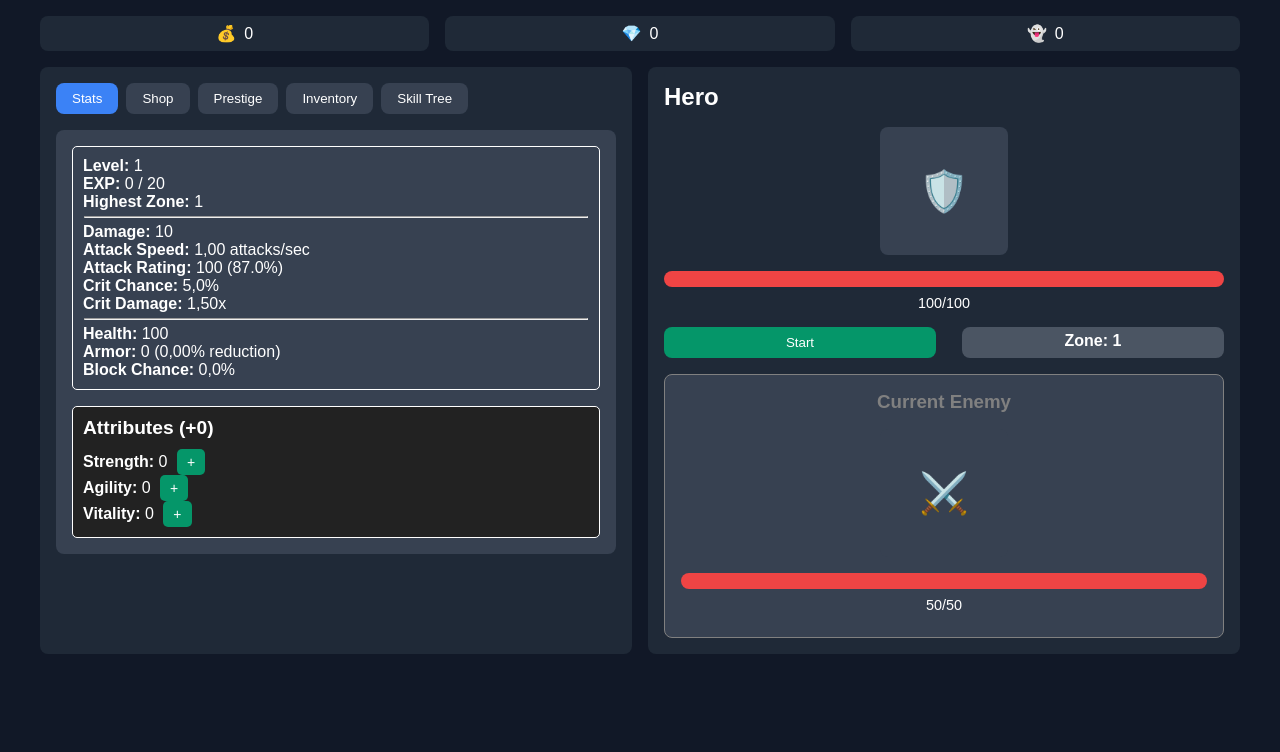
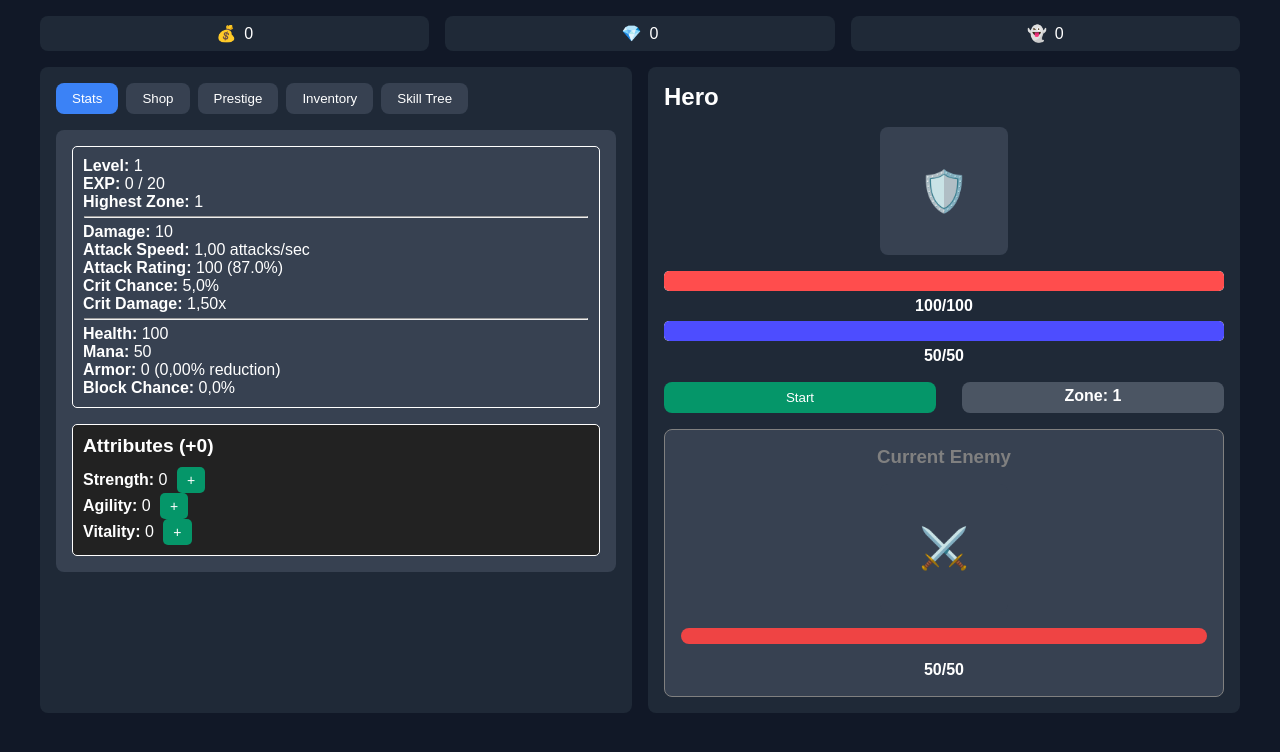
Before and after one commit to diesffs/endless, a plain HTML site: page index.html in a window 1280 px wide. Drawn offline with Linux system fonts and the light colour scheme.

Commit message:
mana, regen

```diff
--- a/game.js
+++ b/game.js
@@ -10,6 +10,7 @@ class Game {
     this.currentEnemy = null;
     this.zone = 1;
     this.lastPlayerAttack = Date.now();
+    this.lastRegen = Date.now();
   }
 
   incrementZone() {
@@ -25,6 +26,7 @@ class Game {
 
   resetAllHealth() {
     hero.stats.currentHealth = hero.stats.maxHealth;
+    hero.stats.currentMana = hero.stats.maxMana;
     updatePlayerHealth();
     this.currentEnemy.resetHealth();
     updateEnemyHealth();
@@ -45,6 +47,12 @@ class Game {
     playerAttack(this, currentTime);
     enemyAttack(this, currentTime);
 
+    // Regenerate health and mana every second
+    if (currentTime - this.lastRegen >= 1000) {
+      hero.regenerate();
+      this.lastRegen = currentTime;
+    }
+
     // Only update Prestige UI after zone progression
     if (this.zoneChanged) {
       this.zoneChanged = false; // Reset flag
@@ -55,6 +63,7 @@ class Game {
       saveGame();
     }
   }
+
   toggle() {
     this.gameStarted = !this.gameStarted;
 
@@ -69,6 +78,7 @@ class Game {
       this.currentEnemy = new Enemy(this.zone);
 
       hero.stats.currentHealth = hero.stats.maxHealth; // Reset player health
+      hero.stats.currentMana = hero.stats.maxMana; // Reset player mana
       this.currentEnemy.resetHealth(); // Reset enemy health
       updatePlayerHealth();
       updateEnemyHealth();
--- a/hero.js
+++ b/hero.js
@@ -13,6 +13,9 @@ export const BASE_CRIT_CHANCE = 5;
 export const BASE_CRIT_DAMAGE = 1.5;
 export const BASE_BLOCK_CHANCE = 0;
 export const BASE_ATTACK_RATING = 100;
+export const BASE_MANA = 50;
+export const BASE_MANA_REGEN = 1;
+export const BASE_LIFE_REGEN = 1;
 
 export const DAMAGE_ON_UPGRADE = 1;
 export const ATTACK_SPEED_ON_UPGRADE = 0.01;
@@ -20,11 +23,13 @@ export const HEALTH_ON_UPGRADE = 10;
 export const ARMOR_ON_UPGRADE = 1;
 export const CRIT_CHANCE_ON_UPGRADE = 0.1;
 export const CRIT_DAMAGE_ON_UPGRADE = 0.01;
+export const MANA_ON_UPGRADE = 5;
 
 export const DAMAGE_ON_LEVEL_UP = 1;
 export const HEALTH_ON_LEVEL_UP = 10;
 export const STATS_ON_LEVEL_UP = 3;
 export const ATTACK_RATING_ON_LEVEL_UP = 0;
+export const MANA_ON_LEVEL_UP = 5;
 
 export const BASE_UPGRADE_COSTS = {
   damage: 100,
@@ -66,6 +71,9 @@ export default class Hero {
       attackSpeed: 0,
       maxHealth: 0,
       blockChance: 0,
+      maxMana: 0,
+      manaRegen: 0,
+      lifeRegen: 0,
     };
 
     this.stats = {
@@ -78,6 +86,10 @@ export default class Hero {
       armor: BASE_ARMOR,
       blockChance: BASE_BLOCK_CHANCE,
       attackRating: BASE_ATTACK_RATING,
+      currentMana: BASE_MANA,
+      maxMana: BASE_MANA,
+      manaRegen: BASE_MANA_REGEN,
+      lifeRegen: BASE_LIFE_REGEN,
     };
 
     this.upgradeCosts = { ...BASE_UPGRADE_COSTS };
@@ -89,6 +101,7 @@ export default class Hero {
       armor: 0,
       critChance: 0,
       critDamage: 0,
+      mana: 0,
     };
 
     this.crystalUpgrades = {
@@ -192,7 +205,19 @@ export default class Hero {
 
     this.stats.blockChance = 0;
 
-    // had to be after stats are calculated, to just add bonuses
+    this.stats.maxMana =
+      BASE_MANA +
+      this.upgradeLevels.mana * MANA_ON_UPGRADE +
+      MANA_ON_LEVEL_UP * this.level -
+      MANA_ON_LEVEL_UP;
+
+    this.stats.manaRegen = BASE_MANA_REGEN + this.equipmentBonuses.manaRegen;
+    this.stats.lifeRegen = BASE_LIFE_REGEN + this.equipmentBonuses.lifeRegen;
+
+    if (this.stats.currentMana > this.stats.maxMana) {
+      this.stats.currentMana = this.stats.maxMana;
+    }
+
     inventory.updateItemBonuses();
 
     Object.entries(this.equipmentBonuses).forEach(([stat, bonus]) => {
@@ -228,4 +253,16 @@ export default class Hero {
     const reduction = (armor / (armor + constant)) * 100;
     return Math.min(reduction, 95); // Changed cap to 95%
   }
+
+  regenerate() {
+    this.stats.currentHealth = Math.min(
+      this.stats.maxHealth,
+      this.stats.currentHealth + this.stats.lifeRegen
+    );
+    this.stats.currentMana = Math.min(
+      this.stats.maxMana,
+      this.stats.currentMana + this.stats.manaRegen
+    );
+    updatePlayerHealth();
+  }
 }
--- a/index.html
+++ b/index.html
@@ -1,5 +1,6 @@
 <!DOCTYPE html>
 <html lang="en">
+
 <head>
   <meta charset="UTF-8" />
   <meta name="viewport" content="width=device-width, initial-scale=1.0" />
@@ -87,32 +88,18 @@
               </div>
               <div class="salvage-container">
                 <button id="sort-inventory" class="inventory-btn">Sort Items</button>
-                  <button
-                    id="salvage-normal"
-                    class="salvage-button normal"
-                    title="Salvage all Normal (white) items"
-                  >
+                <button id="salvage-normal" class="salvage-button normal" title="Salvage all Normal (white) items">
                   Normal
                 </button>
-                  <button
-                    id="salvage-magic"
-                    class="salvage-button magic"
-                    title="Salvage all Magic (blue) items and below"
-                  >
+                <button id="salvage-magic" class="salvage-button magic"
+                  title="Salvage all Magic (blue) items and below">
                   Magic
                 </button>
-                  <button
-                    id="salvage-rare"
-                    class="salvage-button rare"
-                    title="Salvage all Rare (yellow) items and below"
-                  >
+                <button id="salvage-rare" class="salvage-button rare" title="Salvage all Rare (yellow) items and below">
                   Rare
                 </button>
-                  <button
-                    id="salvage-unique"
-                    class="salvage-button unique"
-                    title="Salvage all Unique (orange) items and below"
-                  >
+                <button id="salvage-unique" class="salvage-button unique"
+                  title="Salvage all Unique (orange) items and below">
                   Unique
                 </button>
               </div>
@@ -135,6 +122,10 @@
           <div id="health-fill" style="width: 100%"></div>
         </div>
         <div id="health-text" class="health-text">100/100</div>
+        <div class="mana-bar">
+          <div id="mana-fill" style="width: 100%"></div>
+        </div>
+        <div id="mana-text" class="mana-text">50/50</div>
         <div class="character-controls">
           <button id="start-btn">Start</button>
           <div id="zone-display">Zone: 1</div>
@@ -154,4 +145,5 @@
 
   <script type="module" src="main.js"></script>
 </body>
+
 </html>
--- a/shop.js
+++ b/shop.js
@@ -7,6 +7,7 @@ import {
   CRIT_DAMAGE_ON_UPGRADE,
   DAMAGE_ON_UPGRADE,
   HEALTH_ON_UPGRADE,
+  MANA_ON_UPGRADE,
   BASE_UPGRADE_COSTS,
 } from './hero.js';
 import { showToast } from './toast.js';
@@ -33,6 +34,7 @@ const UPGRADE_CONFIG = {
     fixed: 2,
     suffix: '%',
   },
+  mana: { label: 'Mana', bonus: MANA_ON_UPGRADE },
 };
 
 export default class Shop {
--- a/style.css
+++ b/style.css
@@ -107,7 +107,6 @@ body {
   position: relative;
 }
 
-.health-bar,
 .enemy-health-bar {
   width: 100%;
   height: 1rem;
@@ -117,19 +116,10 @@ body {
   overflow: hidden;
 }
 
-#health-fill,
 #enemy-health-fill {
   height: 100%;
   background-color: var(--health);
   transition: width 0.3s;
-}
-
-.health-text {
-  text-align: center;
-  margin-top: -0.5rem;
-  margin-bottom: 0.5rem;
-  font-size: 0.9rem;
-  color: var(--text);
 }
 
 .character-controls {
@@ -1052,3 +1042,43 @@ body {
   font-size: 0.9em;
   color: #888;
 }
+
+.health-bar,
+.mana-bar {
+  position: relative;
+  height: 20px;
+  background-color: #e0e0e0;
+  border-radius: 5px;
+  margin: 5px 0;
+}
+
+#health-fill,
+#mana-fill {
+  height: 100%;
+  border-radius: 5px;
+}
+
+#health-fill {
+  background-color: #ff4d4d;
+}
+
+#mana-fill {
+  background-color: #4d4dff;
+}
+
+.health-text,
+.mana-text {
+  width: 100%;
+  text-align: center;
+  top: 0;
+  left: 0;
+  line-height: 20px;
+  font-weight: bold;
+  color: #fff;
+  z-index: 1;
+}
+
+.health-bar,
+.mana-bar {
+  overflow: hidden;
+}
--- a/ui.js
+++ b/ui.js
@@ -56,6 +56,13 @@ export function updatePlayerHealth() {
     0,
     Math.floor(stats.currentHealth)
   )}/${Math.floor(stats.maxHealth)}`;
+
+  const manaPercentage = (stats.currentMana / stats.maxMana) * 100;
+  document.getElementById('mana-fill').style.width = `${manaPercentage}%`;
+  document.getElementById('mana-text').textContent = `${Math.max(
+    0,
+    Math.floor(stats.currentMana)
+  )}/${Math.floor(stats.maxMana)}`;
 }
 
 export function updateEnemyHealth() {
@@ -118,6 +125,7 @@ export function updateStatsAndAttributesUI() {
           <div><strong>Health:</strong> <span id="max-health-value">${
             hero.stats.maxHealth
           }</span></div>
+          <div><strong>Mana:</strong> <span id="max-mana-value">${hero.stats.maxMana}</span></div>
           <div><strong>Armor:</strong> <span id="armor-value">${hero.stats.armor || 0}</span>
           (<span id="armor-reduction-value">${hero
             .calculateArmorReduction()
@@ -147,6 +155,7 @@ export function updateStatsAndAttributesUI() {
     document.getElementById('crit-damage-value').textContent =
       hero.stats.critDamage.toFixed(2).replace(/\./g, ',') + 'x';
     document.getElementById('max-health-value').textContent = hero.stats.maxHealth;
+    document.getElementById('max-mana-value').textContent = hero.stats.maxMana;
     document.getElementById('armor-value').textContent = hero.stats.armor || 0;
     document.getElementById('armor-reduction-value').textContent =
       hero.calculateArmorReduction().toFixed(2).replace(/\./g, ',') + '%';
```
Lines whose indentation alone changed are shown as unchanged.
